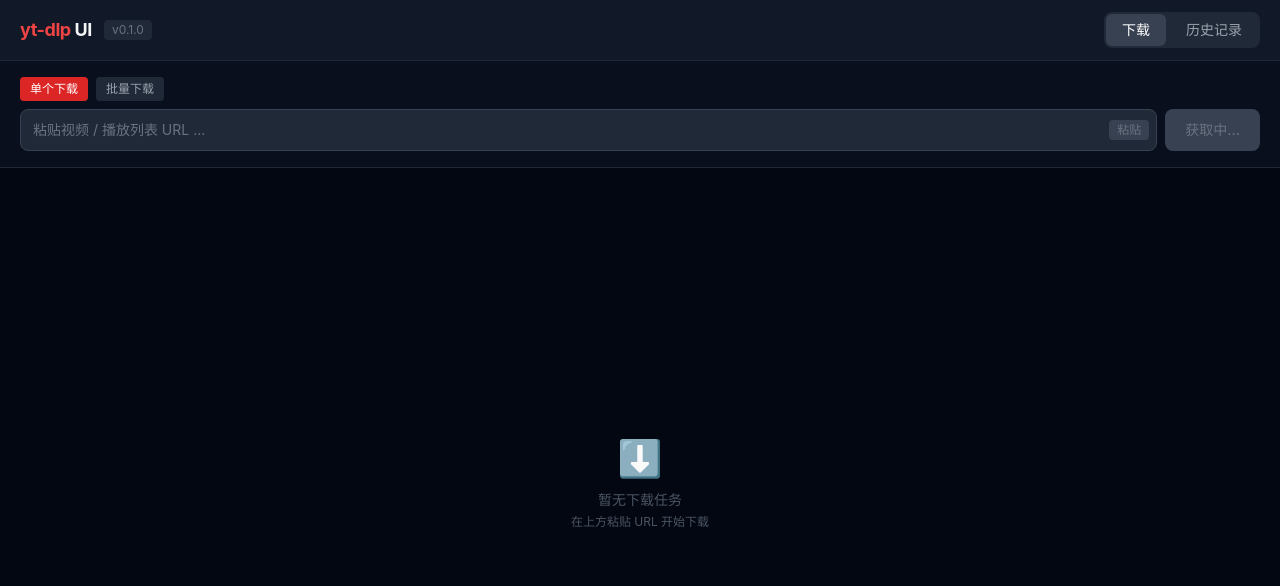
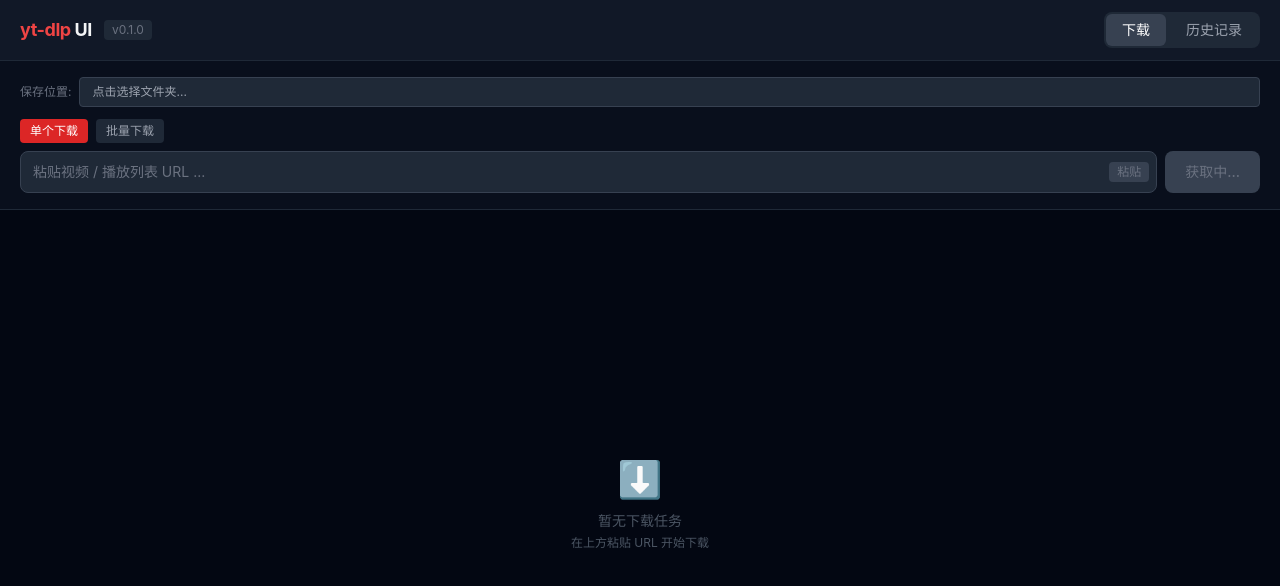
Before and after one commit to jackzhuo2019/yt-dlp-ui, a React (Vite) app: page / in a window 1280 px wide. Shown: the top 586 px of the page. Built offline with nearby package versions, Linux system fonts and the light colour scheme.

Commit message:
feat: add download save location picker
Users can now select a custom output directory before downloading. Added folder picker dialog via Tauri dialog plugin, per-task output_dir field, and initOutputDir to load the system default on startup.

```diff
--- a/src/App.tsx
+++ b/src/App.tsx
@@ -8,9 +8,11 @@ import History from "@/components/History";
 export default function App() {
   const activeTab = useStore((s) => s.activeTab);
   const setActiveTab = useStore((s) => s.setActiveTab);
+  const initOutputDir = useStore((s) => s.initOutputDir);
 
   useEffect(() => {
     initProgressListener();
+    initOutputDir();
   }, []);
 
   return (
--- a/src/components/UrlInput.tsx
+++ b/src/components/UrlInput.tsx
@@ -1,5 +1,6 @@
 import { useState, useRef } from "react";
 import { useStore } from "@/store";
+import { open } from "@tauri-apps/plugin-dialog";
 
 export default function UrlInput() {
   const [url, setUrl] = useState("");
@@ -10,6 +11,15 @@ export default function UrlInput() {
   const fetchFormats = useStore((s) => s.fetchFormats);
   const fetchingUrl = useStore((s) => s.fetchingUrl);
   const formatError = useStore((s) => s.formatError);
+  const outputDir = useStore((s) => s.outputDir);
+  const setOutputDir = useStore((s) => s.setOutputDir);
+
+  const handlePickFolder = async () => {
+    const selected = await open({ directory: true, multiple: false });
+    if (selected) {
+      setOutputDir(selected as string);
+    }
+  };
 
   const handleSubmit = (e: React.FormEvent) => {
     e.preventDefault();
@@ -35,9 +45,7 @@ export default function UrlInput() {
       .map((u) => u.trim())
       .filter(Boolean);
     if (urls.length === 0) return;
-    // 批量模式：逐个获取格式
     fetchFormats(urls[0]);
-    // 后续 URL 存储备用
     if (urls.length > 1) {
       setBatchUrls(urls.slice(1).join("\n"));
     }
@@ -45,6 +53,20 @@ export default function UrlInput() {
 
   return (
     <div className="px-5 py-4 border-b border-gray-800 bg-gray-900/50">
+      {/* 保存位置 */}
+      <div className="flex items-center gap-2 mb-3">
+        <span className="text-xs text-gray-500 shrink-0">保存位置:</span>
+        <button
+          onClick={handlePickFolder}
+          className="flex-1 text-left text-xs bg-gray-800 border border-gray-700 rounded px-3 py-1.5
+                     text-gray-400 hover:text-gray-200 hover:border-gray-600 transition-colors
+                     truncate"
+          title={outputDir || "点击选择文件夹"}
+        >
+          {outputDir || "点击选择文件夹..."}
+        </button>
+      </div>
+
       <div className="flex items-center gap-2 mb-2">
         <button
           onClick={() => setBatchMode(false)}
--- a/src/store.ts
+++ b/src/store.ts
@@ -19,8 +19,12 @@ interface AppStore {
   formatError: string | null;
   // 活跃标签页
   activeTab: "download" | "history";
+  // 下载保存目录
+  outputDir: string;
 
   // 操作
+  initOutputDir: () => Promise<void>;
+  setOutputDir: (dir: string) => void;
   fetchFormats: (url: string) => Promise<void>;
   addTask: (url: string, title: string, formatId: string) => Promise<void>;
   refreshTasks: () => Promise<void>;
@@ -42,6 +46,18 @@ export const useStore = create<AppStore>((set, get) => ({
   formatResult: null,
   formatError: null,
   activeTab: "download",
+  outputDir: "",
+
+  initOutputDir: async () => {
+    try {
+      const dir = await invoke<string>("get_default_output_dir");
+      set({ outputDir: dir });
+    } catch {
+      // 使用默认值
+    }
+  },
+
+  setOutputDir: (dir: string) => set({ outputDir: dir }),
 
   fetchFormats: async (url: string) => {
     set({ fetchingUrl: url, formatError: null, formatResult: null });
@@ -54,7 +70,8 @@ export const useStore = create<AppStore>((set, get) => ({
   },
 
   addTask: async (url: string, title: string, formatId: string) => {
-    await invoke("add_task", { url, title, formatId });
+    const outputDir = get().outputDir;
+    await invoke("add_task", { url, title, formatId, outputDir });
     await get().refreshTasks();
   },
 
--- a/src/types.ts
+++ b/src/types.ts
@@ -25,6 +25,7 @@ export interface DownloadTask {
   url: string;
   title: string;
   formatId: string;
+  outputDir: string;
   status: TaskStatus;
   progress: number;
   speed: string;
```
Also changed, not shown: 2 other files (tests, documents, lock files or other folders).
